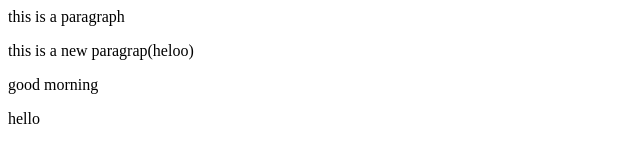
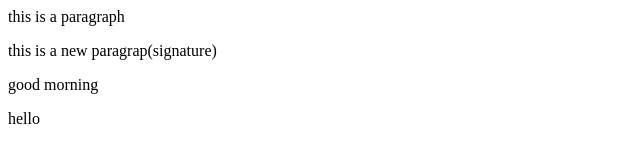
Before and after one commit to Pavankumar1911/localrepo, a plain HTML site: page index.html in a window 1280 px wide. Shown: the full height of the page, 0-640 px from the left. Drawn offline with Linux system fonts and the light colour scheme.

Commit message:
signature

```diff
--- a/index.html
+++ b/index.html
@@ -1,4 +1,4 @@
 <p> this is a paragraph</p>
-<p>this is a new paragrap(heloo)</p>
+<p>this is a new paragrap(signature)</p>
 <p>good morning</p>
 <p>hello</p>
```
